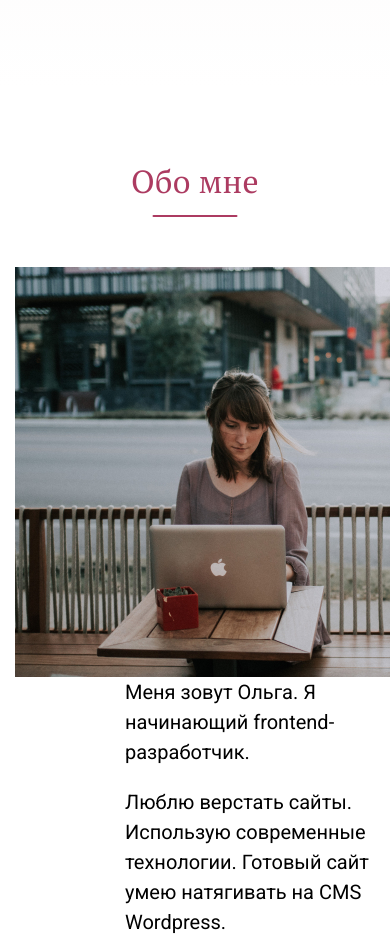
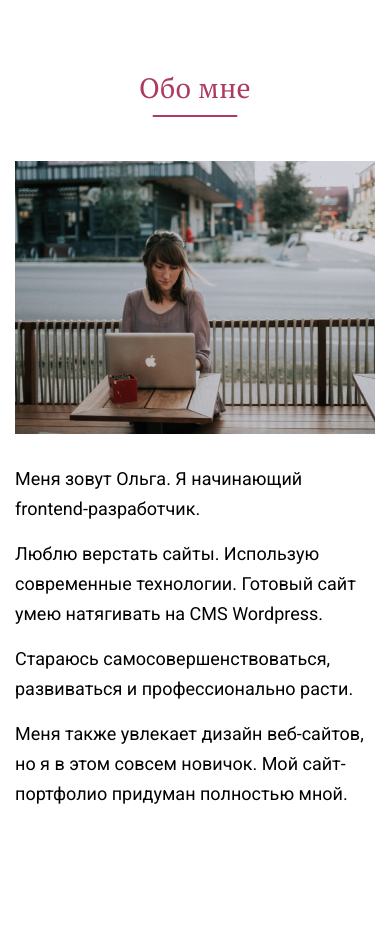
Before and after one commit to ollaweb/start-first-site, a website: page src/index.html in a window 390 px wide. Shown: the part 878-1818 px from the top of the page. After the commit the page ends 1737 px from the top, so only its background shows below. Drawn offline with nearby package versions, Linux system fonts and the light colour scheme; files that its build step writes are made by us from their sources; files whose address does not match are found by name.

Commit message:
about responsive done

```diff
--- a/src/sass/_about.scss
+++ b/src/sass/_about.scss
@@ -1,21 +1,50 @@
 .about {
     padding: 70px 0px 50px 0px;
+    @media (max-width: 768px) {
+        padding: 50px 0px 50px 0px;
+    }
+    @media (max-width: 320px) {
+        padding: 35px 0px 50px 0px;
+    }
     &__card {
         margin: 50px 0px 0px 0px;
         display: flex;
-        flex-wrap: wrap;
         align-items: center;
+        @media (max-width: 768px) {
+            margin: 34px 0px 0px 0px;
+            flex-direction: column;
+            justify-content: center;
+        }
     }
     &__photo {
-        flex: 0 1 50%;
+        flex: 1 1 50%;
+        max-width: 450px;
+        & img {
+            width: 100%;
+            height: 100%;
+            object-fit: cover;
+        }
     }
     &__text {
-        flex: 0 1 50%;
+        flex: 1 1 50%;
         padding: 0px 0px 0px 110px;
+        @media (max-width: 1200px) {
+            padding: 0px 0px 0px 30px;
+        }
+        @media (max-width: 992px) {
+            font-size: 18px;
+            padding: 0px 0px 0px 15px;
+        }
         & p {
             &:not(:last-child) {
                 margin: 0px 0px 20px 0px;
+                @media (max-width: 768px) {
+                    margin: 0px 0px 15px 0px;
+                }
             }
+        }
+        @media (max-width: 768px) {
+            padding: 30px 0px 0px;
         }
     }
 }
--- a/src/sass/_greeting.scss
+++ b/src/sass/_greeting.scss
@@ -1,7 +1,9 @@
 .greeting {
     padding: 70px 0px 90px;
     background: linear-gradient(180deg, #f2f0f0 0%, #fcfafa 46.9%, rgba(252, 250, 250, 0) 100%);
-
+    @media (max-width: 768px) {
+        padding: 70px 0px 20px 0px;
+    }
     &__wrapper {
         padding: 0px 95px;
         @media (max-width: 992px) {
--- a/src/sass/base/_block-name.scss
+++ b/src/sass/base/_block-name.scss
@@ -8,4 +8,7 @@
     text-align: center;
     position: relative;
     @include block-name_underline;
+    @media (max-width: 768px) {
+        font-size: 28px;
+    }
 }
--- a/src/sass/base/_mixins.scss
+++ b/src/sass/base/_mixins.scss
@@ -9,5 +9,8 @@
         height: 2px;
         border-radius: 3px;
         background: $mainColor-purple;
+        @media (max-width: 768px) {
+            bottom: 10px;
+        }
     }
 }
```
